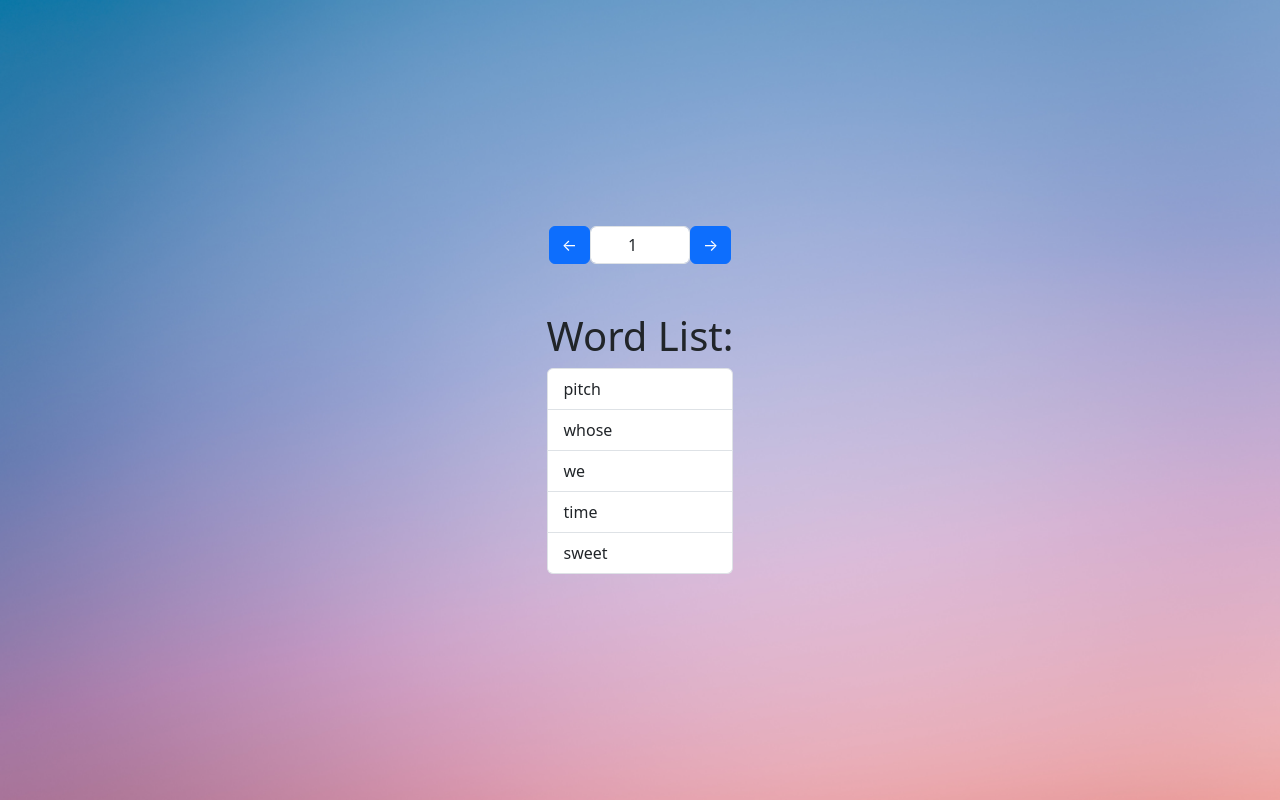
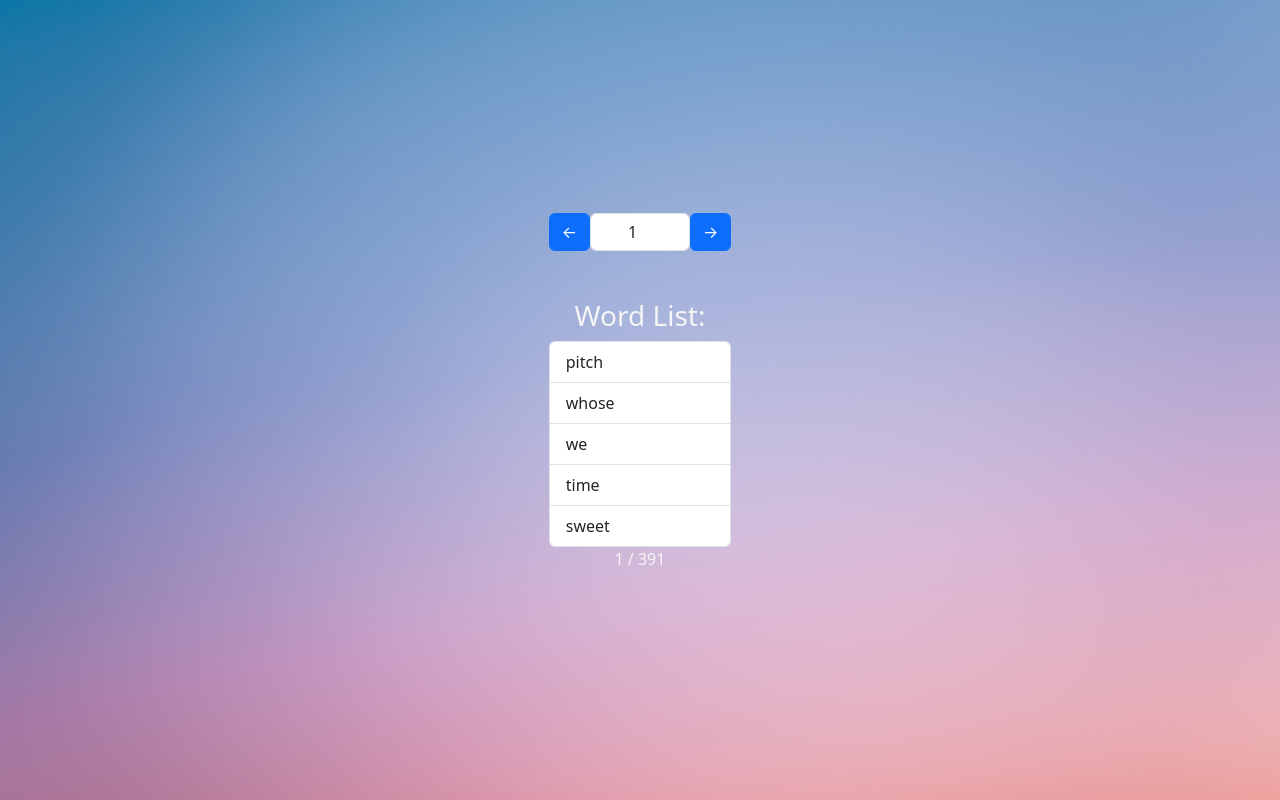
Before and after one commit to anish-kondepudi-personal-projects/dictionary, a Flask app: page / in a window 1280 px wide. Run offline with Flask 3, Linux system fonts and the light colour scheme.

Commit message:
Add code to display current page out of total pages

```diff
--- a/app.py
+++ b/app.py
@@ -14,10 +14,12 @@ def get_dictionary() -> Dictionary:
 app = Flask(__name__)
 dictionary = get_dictionary()
 curr_page = 1
+page_count = 1
 
 @app.route('/', methods=['GET', 'POST'])
 def index():
     global curr_page
+    global page_count
     word_list = []
     if request.method == 'POST':
         request_num = int(request.form['number'])
@@ -32,7 +34,8 @@ def index():
             if dictionary.is_valid_page(curr_page + 1):
                 curr_page += 1
     word_list = dictionary.get_page(curr_page)
-    return render_template('index.html', words=word_list, curr_page=curr_page)
+    page_count = dictionary.get_page_count()
+    return render_template('index.html', words=word_list, curr_page=curr_page, page_count=page_count)
 
 if __name__ == '__main__':
     get_dictionary()
--- a/static/css/styles.css
+++ b/static/css/styles.css
@@ -13,3 +13,9 @@ body {
     width: 100px;
     text-align: center;
 }
+h3{
+    color: whitesmoke
+}
+p{
+    color: whitesmoke
+}
--- a/templates/index.html
+++ b/templates/index.html
@@ -16,12 +16,17 @@
             </form>
             <a href="/?page=2" class="btn btn-primary">→</a>
         </div>
-        <h1 class="mt-5">Word List:</h1>
+        <div class="d-flex justify-content-center">
+            <h3 class="mt-5">Word List:</h1>
+        </div>
         <ul class="list-group">
             {% for word in words %}
                 <li class="list-group-item">{{ word }}</li>
             {% endfor %}
         </ul>
+        <div class="d-flex justify-content-center">
+            <p>{{ curr_page }} / {{ page_count }}</p>
+        </div>
     </div>
 
     <!-- Bootstrap JS (optional) -->
```
